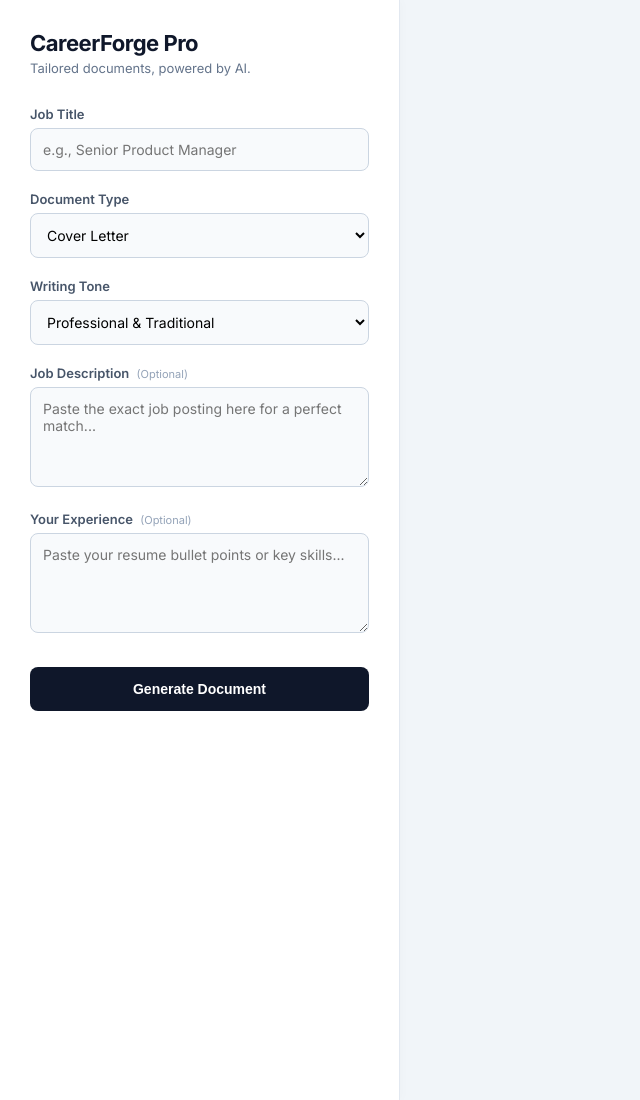
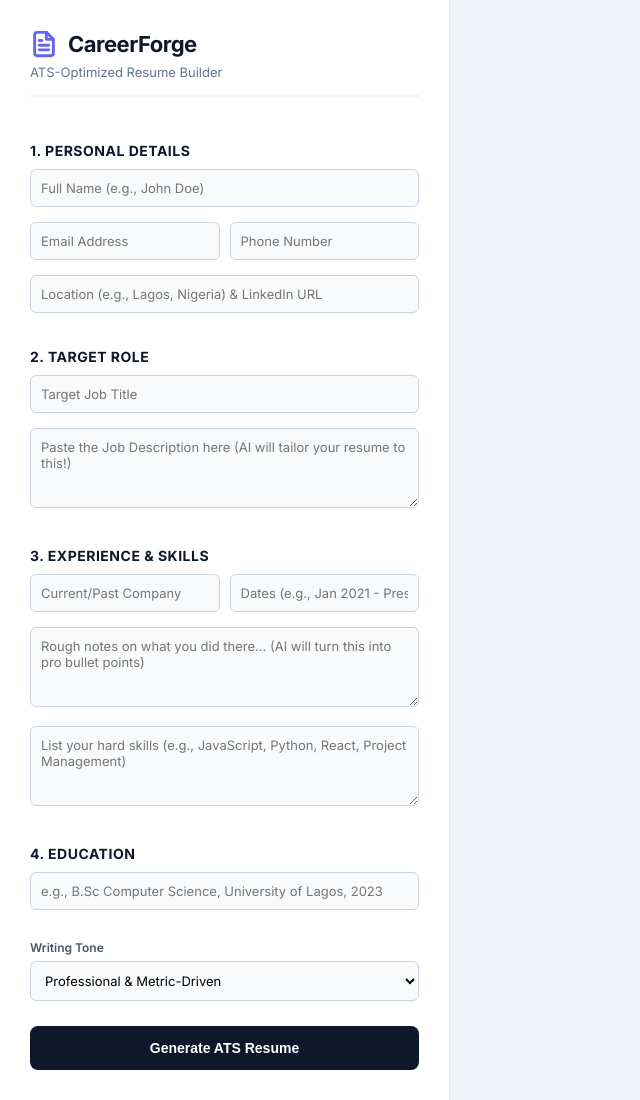
Before and after one commit to Wizzy645/career-forge-ai, a website: page public/index.html in a window 1280 px wide and 1100 px high. Shown: the whole page, without its empty margins (0-640 px from the left). Drawn offline with nearby package versions, Linux system fonts and the light colour scheme.

Commit message:
Add files via upload

```diff
--- a/public/index.html
+++ b/public/index.html
@@ -3,69 +3,54 @@
 <head>
     <meta charset="UTF-8">
     <meta name="viewport" content="width=device-width, initial-scale=1.0">
-    <title>CareerForge Pro</title>
+    <title>CareerForge Pro - ATS Resume Builder</title>
     <link href="https://fonts.googleapis.com/css2?family=Inter:wght@400;500;600;700&display=swap" rel="stylesheet">
     <script src="https://cdn.jsdelivr.net/npm/marked/marked.min.js"></script>
 
     <style>
-        /* Global Reset & Typography */
         * { box-sizing: border-box; margin: 0; padding: 0; }
         body { font-family: 'Inter', sans-serif; background-color: #f8fafc; color: #334155; display: flex; height: 100vh; overflow: hidden; }
+        .sidebar { width: 450px; background-color: #ffffff; border-right: 1px solid #e2e8f0; padding: 30px; overflow-y: auto; height: 100%; display: flex; flex-direction: column; z-index: 10; box-shadow: 2px 0 10px rgba(0,0,0,0.02); }
+        .preview-area { flex: 1; overflow-y: auto; padding: 40px; display: flex; flex-direction: column; align-items: center; background-color: #f1f5f9; }
+        .brand { margin-bottom: 25px; border-bottom: 2px solid #f1f5f9; padding-bottom: 15px; }
+        .logo-container { display: flex; align-items: center; gap: 10px; }
+        .brand h1 { font-size: 22px; font-weight: 700; color: #0f172a; letter-spacing: -0.5px; }
+        .brand p { font-size: 13px; color: #64748b; margin-top: 6px; }
+        .section-title { font-size: 14px; font-weight: 700; color: #0f172a; margin: 20px 0 10px 0; text-transform: uppercase; letter-spacing: 0.5px; }
+        .form-row { display: flex; gap: 10px; margin-bottom: 15px; }
+        .form-group { flex: 1; margin-bottom: 15px; }
+        label { display: block; font-size: 12px; font-weight: 600; color: #475569; margin-bottom: 6px; }
+        input, select, textarea { width: 100%; padding: 10px; font-size: 13px; font-family: 'Inter', sans-serif; border: 1px solid #cbd5e1; border-radius: 6px; background-color: #f8fafc; transition: all 0.2s; outline: none; }
+        input:focus, select:focus, textarea:focus { border-color: #6366f1; background-color: #ffffff; box-shadow: 0 0 0 3px rgba(99, 102, 241, 0.1); }
+        textarea { resize: vertical; min-height: 80px; }
 
-        /* Two-Column Studio Layout */
-        .sidebar { width: 400px; background-color: #ffffff; border-right: 1px solid #e2e8f0; padding: 30px; overflow-y: auto; height: 100%; display: flex; flex-direction: column; z-index: 10; box-shadow: 2px 0 10px rgba(0,0,0,0.02); }
-        .preview-area { flex: 1; overflow-y: auto; padding: 40px; display: flex; flex-direction: column; align-items: center; background-color: #f1f5f9; }
-
-        /* Brand Header */
-        .brand { margin-bottom: 30px; }
-        .brand h1 { font-size: 22px; font-weight: 700; color: #0f172a; letter-spacing: -0.5px; }
-        .brand p { font-size: 13px; color: #64748b; margin-top: 4px; }
-
-        /* Form Elements */
-        .form-group { margin-bottom: 20px; }
-        label { display: block; font-size: 13px; font-weight: 600; color: #475569; margin-bottom: 6px; }
-        .optional-tag { font-weight: 400; color: #94a3b8; font-size: 11px; margin-left: 4px; }
-
-        input, select, textarea { width: 100%; padding: 12px; font-size: 14px; font-family: 'Inter', sans-serif; border: 1px solid #cbd5e1; border-radius: 8px; background-color: #f8fafc; transition: all 0.2s ease; outline: none; }
-        input:focus, select:focus, textarea:focus { border-color: #6366f1; background-color: #ffffff; box-shadow: 0 0 0 3px rgba(99, 102, 241, 0.1); }
-        textarea { resize: vertical; min-height: 100px; }
-
-        /* Primary Button */
-        button.primary-btn { background-color: #0f172a; color: #ffffff; border: none; padding: 14px; font-size: 14px; font-weight: 600; border-radius: 8px; cursor: pointer; transition: background-color 0.2s ease, transform 0.1s ease; width: 100%; margin-top: 10px; }
+        button.primary-btn { background-color: #0f172a; color: #ffffff; border: none; padding: 14px; font-size: 14px; font-weight: 600; border-radius: 8px; cursor: pointer; transition: 0.2s; width: 100%; margin-top: 10px; }
         button.primary-btn:hover:not(:disabled) { background-color: #1e293b; transform: translateY(-1px); }
         button.primary-btn:disabled { background-color: #94a3b8; cursor: not-allowed; }
 
-        /* The "Paper" Preview Box */
-        .document-wrapper { width: 100%; max-width: 800px; display: flex; flex-direction: column; gap: 20px; }
-        .result-box { background: #ffffff; padding: 60px; border-radius: 4px; box-shadow: 0 10px 25px rgba(0,0,0,0.05), 0 1px 3px rgba(0,0,0,0.05); min-height: 800px; font-size: 15px; line-height: 1.7; color: #1e293b; display: none; }
-        .result-box h1, .result-box h2, .result-box h3 { color: #0f172a; margin-top: 1.5em; margin-bottom: 0.5em; }
-        .result-box p, .result-box ul { margin-bottom: 1.2em; }
-        .result-box ul { padding-left: 20px; }
+        .document-wrapper { width: 100%; max-width: 850px; display: flex; flex-direction: column; gap: 20px; }
+        .result-box { background: #ffffff; padding: 60px; border-radius: 4px; box-shadow: 0 10px 25px rgba(0,0,0,0.05); min-height: 800px; font-size: 14px; line-height: 1.6; color: #1e293b; display: none; }
 
-        /* Modern Loading State */
+        /* ATS Formatting for the Output */
+        .result-box h1 { text-align: center; font-size: 24px; margin-bottom: 5px; color: #000; }
+        .result-box h2 { border-bottom: 1px solid #000; font-size: 16px; text-transform: uppercase; margin-top: 20px; margin-bottom: 10px; padding-bottom: 3px; color: #000; }
+        .result-box h3 { font-size: 14px; margin-top: 10px; margin-bottom: 5px; color: #222; }
+        .result-box p { margin-bottom: 10px; text-align: justify; }
+        .result-box ul { padding-left: 20px; margin-bottom: 15px; }
+        .result-box li { margin-bottom: 5px; }
+
         .loading-container { display: none; text-align: center; margin-top: 40px; }
         .spinner { width: 40px; height: 40px; border: 3px solid #e2e8f0; border-top-color: #6366f1; border-radius: 50%; animation: spin 1s linear infinite; margin: 0 auto 15px auto; }
         @keyframes spin { to { transform: rotate(360deg); } }
-        .loading-text { color: #64748b; font-size: 14px; font-weight: 500; }
 
-        /* Download Button */
         .action-bar { display: flex; justify-content: flex-end; width: 100%; }
-        button.secondary-btn { background-color: #ffffff; color: #0f172a; border: 1px solid #cbd5e1; padding: 10px 20px; font-size: 14px; font-weight: 600; border-radius: 6px; cursor: pointer; transition: all 0.2s ease; display: none; box-shadow: 0 1px 2px rgba(0,0,0,0.05); }
-        button.secondary-btn:hover { background-color: #f8fafc; border-color: #94a3b8; }
+        button.secondary-btn { background-color: #ffffff; color: #0f172a; border: 1px solid #cbd5e1; padding: 10px 20px; font-size: 14px; font-weight: 600; border-radius: 6px; cursor: pointer; display: none; }
+        button.secondary-btn:hover { background-color: #f8fafc; }
 
-        /* Mobile Responsiveness */
-        @media (max-width: 900px) {
-            body { flex-direction: column; overflow: auto; }
-            .sidebar { width: 100%; height: auto; border-right: none; border-bottom: 1px solid #e2e8f0; }
-            .preview-area { padding: 20px; }
-            .result-box { padding: 30px; min-height: 500px; }
-        }
-
-        /* Perfect Print Settings */
         @media print {
             body * { visibility: hidden; background: white; }
             .result-box, .result-box * { visibility: visible; }
-            .result-box { position: absolute; left: 0; top: 0; width: 100%; max-width: 100%; border: none; box-shadow: none; padding: 0; margin: 0; min-height: auto; }
+            .result-box { position: absolute; left: 0; top: 0; width: 100%; max-width: 100%; border: none; box-shadow: none; padding: 0; margin: 0; }
         }
     </style>
 </head>
@@ -73,101 +58,122 @@
 
     <aside class="sidebar">
         <div class="brand">
-            <h1>CareerForge Pro</h1>
-            <p>Tailored documents, powered by AI.</p>
+            <div class="logo-container">
+                <svg width="28" height="28" viewBox="0 0 24 24" fill="none" stroke="#6366f1" stroke-width="2.5" stroke-linecap="round" stroke-linejoin="round">
+                    <path d="M14 2H6a2 2 0 0 0-2 2v16a2 2 0 0 0 2 2h12a2 2 0 0 0 2-2V8z"></path>
+                    <polyline points="14 2 14 8 20 8"></polyline>
+                    <line x1="16" y1="13" x2="8" y2="13"></line>
+                    <line x1="16" y1="17" x2="8" y2="17"></line>
+                    <path d="M10 9H8"></path>
+                </svg>
+                <h1>CareerForge</h1>
+            </div>
+            <p>ATS-Optimized Resume Builder</p>
         </div>
 
+        <div class="section-title">1. Personal Details</div>
         <div class="form-group">
-            <label for="jobTitle">Job Title</label>
-            <input type="text" id="jobTitle" placeholder="e.g., Senior Product Manager" required>
+            <input type="text" id="fullName" placeholder="Full Name (e.g., John Doe)" required>
+        </div>
+        <div class="form-row">
+            <input type="email" id="email" placeholder="Email Address" required>
+            <input type="text" id="phone" placeholder="Phone Number" required>
+        </div>
+        <div class="form-group">
+            <input type="text" id="location" placeholder="Location (e.g., Lagos, Nigeria) & LinkedIn URL">
         </div>
 
+        <div class="section-title">2. Target Role</div>
         <div class="form-group">
-            <label for="outputType">Document Type</label>
-            <select id="outputType">
-                <option value="cover letter">Cover Letter</option>
-                <option value="resume summary">Resume Summary</option>
+            <input type="text" id="targetJob" placeholder="Target Job Title" required>
+        </div>
+        <div class="form-group">
+            <textarea id="jobDescription" placeholder="Paste the Job Description here (AI will tailor your resume to this!)"></textarea>
+        </div>
+
+        <div class="section-title">3. Experience & Skills</div>
+        <div class="form-row">
+            <input type="text" id="company" placeholder="Current/Past Company">
+            <input type="text" id="dates" placeholder="Dates (e.g., Jan 2021 - Present)">
+        </div>
+        <div class="form-group">
+            <textarea id="experience" placeholder="Rough notes on what you did there... (AI will turn this into pro bullet points)"></textarea>
+        </div>
+        <div class="form-group">
+            <textarea id="skills" placeholder="List your hard skills (e.g., JavaScript, Python, React, Project Management)"></textarea>
+        </div>
+
+        <div class="section-title">4. Education</div>
+        <div class="form-group">
+            <input type="text" id="education" placeholder="e.g., B.Sc Computer Science, University of Lagos, 2023">
+        </div>
+
+        <div class="form-group" style="margin-top: 15px;">
+            <label>Writing Tone</label>
+            <select id="tone">
+                <option value="highly professional, metric-driven, and formal">Professional & Metric-Driven</option>
+                <option value="bold, highly confident, and persuasive">Bold & Confident</option>
             </select>
         </div>
 
-        <div class="form-group">
-            <label for="tone">Writing Tone</label>
-            <select id="tone">
-                <option value="highly professional, formal, and traditional">Professional & Traditional</option>
-                <option value="bold, highly confident, and persuasive">Bold & Confident</option>
-                <option value="creative, conversational, and engaging">Creative & Conversational</option>
-            </select>
-        </div>
-
-        <div class="form-group">
-            <label for="jobDescription">Job Description <span class="optional-tag">(Optional)</span></label>
-            <textarea id="jobDescription" placeholder="Paste the exact job posting here for a perfect match..."></textarea>
-        </div>
-
-        <div class="form-group">
-            <label for="experience">Your Experience <span class="optional-tag">(Optional)</span></label>
-            <textarea id="experience" placeholder="Paste your resume bullet points or key skills..."></textarea>
-        </div>
-
-        <button id="generateBtn" class="primary-btn" onclick="generateContent()">Generate Document</button>
+        <button id="generateBtn" class="primary-btn" onclick="generateContent()">Generate ATS Resume</button>
     </aside>
 
     <main class="preview-area">
-
         <div id="loadingMessage" class="loading-container">
             <div class="spinner"></div>
-            <div class="loading-text">Analyzing profile and crafting document...</div>
+            <div>Structuring ATS Resume...</div>
         </div>
-
         <div class="document-wrapper">
             <div class="action-bar">
-                <button id="downloadBtn" class="secondary-btn" onclick="window.print()">
-                    <svg style="width:16px; height:16px; vertical-align:middle; margin-right:5px;" fill="none" stroke="currentColor" viewBox="0 0 24 24"><path stroke-linecap="round" stroke-linejoin="round" stroke-width="2" d="M17 17h2a2 2 0 002-2v-4a2 2 0 00-2-2H5a2 2 0 00-2 2v4a2 2 0 002 2h2m2 4h6a2 2 0 002-2v-4a2 2 0 00-2-2H9a2 2 0 00-2 2v4a2 2 0 002 2zm8-12V5a2 2 0 00-2-2H9a2 2 0 00-2 2v4h10z"></path></svg>
-                    Save as PDF
-                </button>
+                <button id="downloadBtn" class="secondary-btn" onclick="window.print()">🖨️ Save as PDF</button>
             </div>
             <div id="resultBox" class="result-box"></div>
         </div>
-
     </main>
 
 <script>
     async function generateContent() {
-        const jobTitle = document.getElementById('jobTitle').value;
-        const jobDescription = document.getElementById('jobDescription').value;
-        const experience = document.getElementById('experience').value;
-        const outputType = document.getElementById('outputType').value;
-        const tone = document.getElementById('tone').value;
+        // Collect ALL new data
+        const payload = {
+            fullName: document.getElementById('fullName').value,
+            email: document.getElementById('email').value,
+            phone: document.getElementById('phone').value,
+            location: document.getElementById('location').value,
+            targetJob: document.getElementById('targetJob').value,
+            jobDescription: document.getElementById('jobDescription').value,
+            company: document.getElementById('company').value,
+            dates: document.getElementById('dates').value,
+            experience: document.getElementById('experience').value,
+            skills: document.getElementById('skills').value,
+            education: document.getElementById('education').value,
+            tone: document.getElementById('tone').value
+        };
+
+        if (!payload.fullName || !payload.targetJob) {
+            alert("Name and Target Job are required!");
+            return;
+        }
 
         const resultBox = document.getElementById('resultBox');
         const loadingMessage = document.getElementById('loadingMessage');
         const generateBtn = document.getElementById('generateBtn');
         const downloadBtn = document.getElementById('downloadBtn');
 
-        if (!jobTitle) {
-            // Modern pulse effect for error instead of ugly browser alert
-            const titleInput = document.getElementById('jobTitle');
-            titleInput.style.borderColor = '#ef4444';
-            setTimeout(() => titleInput.style.borderColor = '#cbd5e1', 1500);
-            return;
-        }
-
-        // Prepare the UI
         loadingMessage.style.display = "block";
         resultBox.style.display = "block";
         resultBox.innerHTML = "";
         generateBtn.disabled = true;
-        generateBtn.innerText = "Generating...";
         downloadBtn.style.display = "none";
 
         try {
-                const response = await fetch('/generate', {                method: 'POST',
+            const response = await fetch('/generate', {
+                method: 'POST',
                 headers: { 'Content-Type': 'application/json' },
-                body: JSON.stringify({ jobTitle, outputType, jobDescription, experience, tone })
+                body: JSON.stringify(payload)
             });
 
             loadingMessage.style.display = "none";
-
             const reader = response.body.getReader();
             const decoder = new TextDecoder("utf-8");
             let fullText = "";
@@ -175,25 +181,18 @@
             while (true) {
                 const { done, value } = await reader.read();
                 if (done) break;
-
-                const textChunk = decoder.decode(value, { stream: true });
-                fullText += textChunk;
+                fullText += decoder.decode(value, { stream: true });
                 resultBox.innerHTML = marked.parse(fullText);
             }
 
-            // Document finished! Show download button and reset main button
-            downloadBtn.style.display = "inline-flex";
-            downloadBtn.style.alignItems = "center";
-            generateBtn.innerText = "Generate Another";
-
+            downloadBtn.style.display = "block";
         } catch (error) {
             loadingMessage.style.display = "none";
-            resultBox.innerHTML = "<p style='color:#ef4444; font-weight: 500;'>Connection Error: Please ensure your local server is running.</p>";
+            resultBox.innerHTML = "<p style='color:red;'>Error connecting to server.</p>";
         } finally {
             generateBtn.disabled = false;
         }
     }
 </script>
-
 </body>
 </html>
```
Also changed, not shown: server.js (+42 -26 lines).
